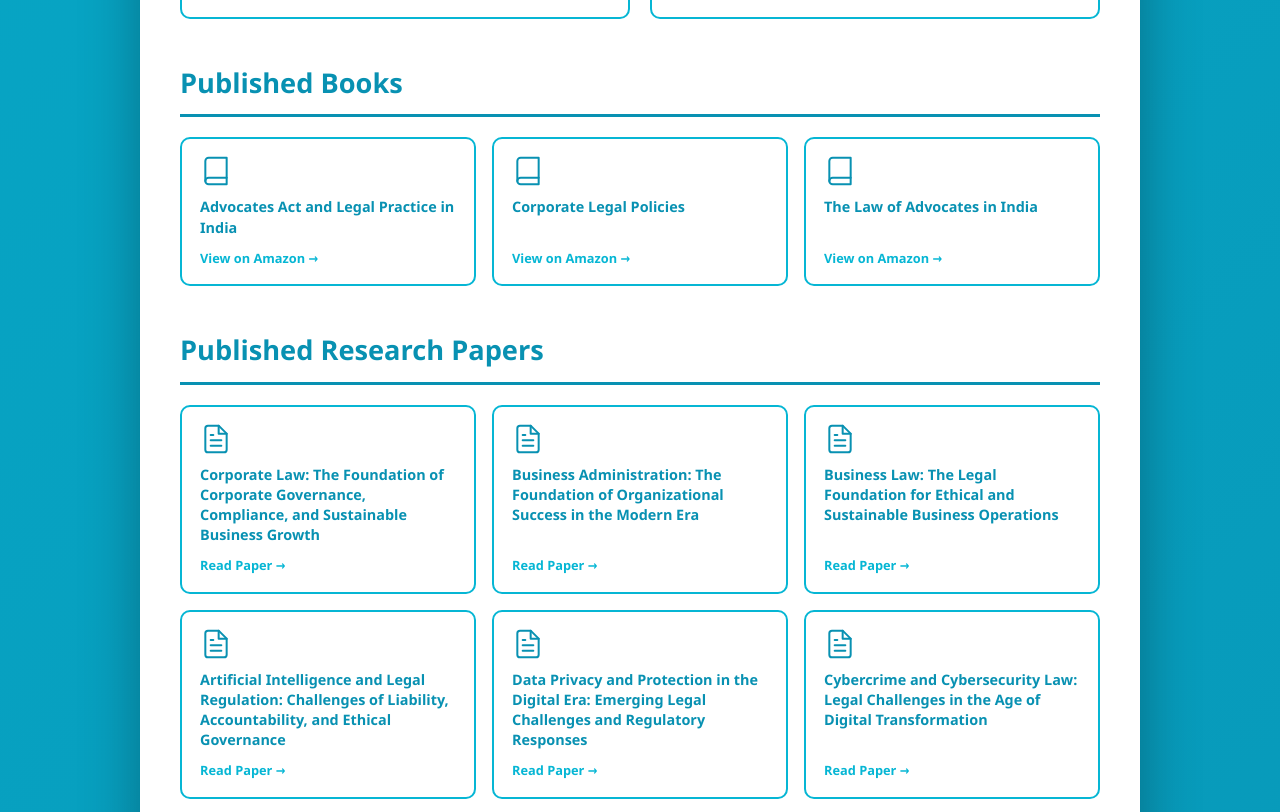
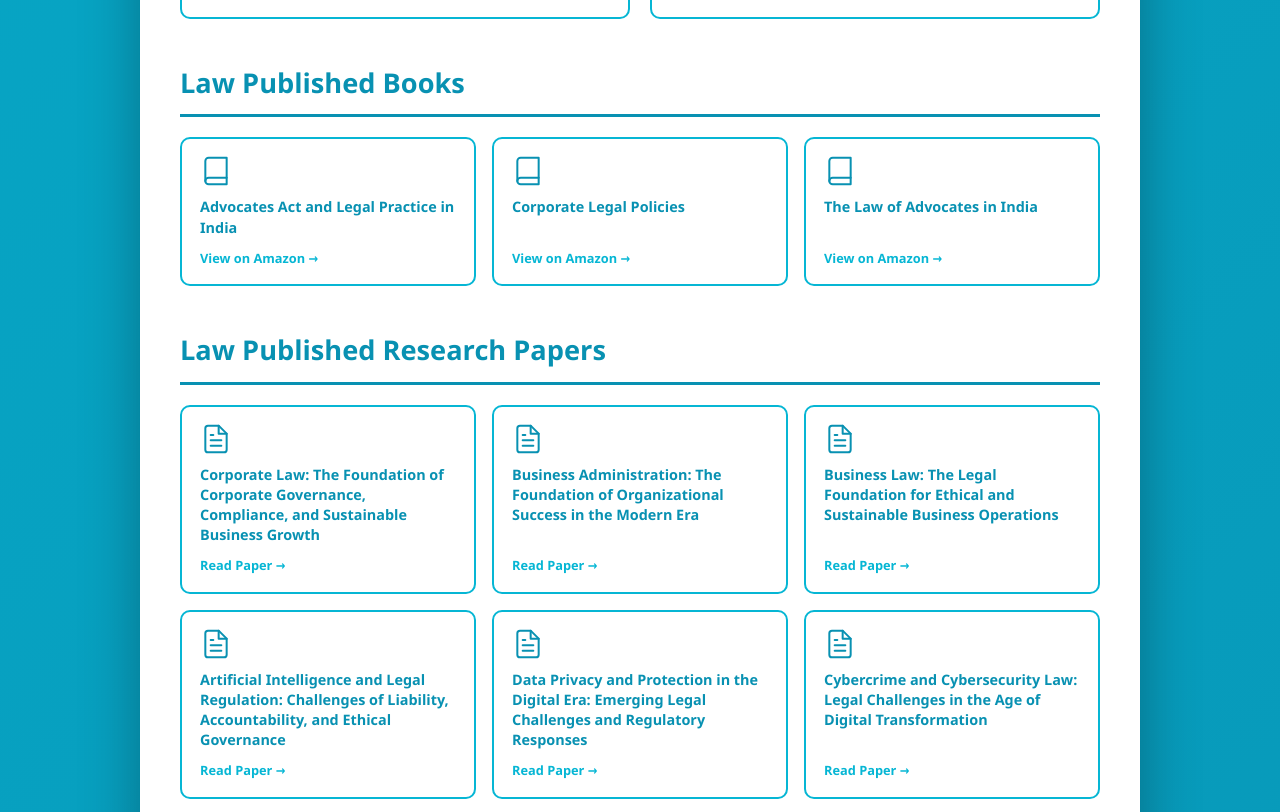
Before and after one commit to mrsaddamnhr31/advocatesaddamhussain.com, a plain HTML site: page index.html in a window 1280 px wide. Shown: the part 4117-4929 px from the top of the page. Drawn offline with Linux system fonts and the light colour scheme.

Commit message:
updated 25-11-26

```diff
--- a/index.html
+++ b/index.html
@@ -1243,7 +1243,7 @@
 
         <!-- PUBLICATIONS: BOOKS -->
         <section class="section" id="publications">
-            <h2 class="section-title">Published Books</h2>
+            <h2 class="section-title">Law Published Books</h2>
             <div class="pub-grid">
                 <div class="pub-card">
                     <div class="pub-icon">
@@ -1271,7 +1271,7 @@
 
         <!-- PUBLICATIONS: PAPERS -->
         <section class="section">
-            <h2 class="section-title">Published Research Papers</h2>
+            <h2 class="section-title">Law Published Research Papers</h2>
             <div class="pub-grid">
                 <div class="pub-card">
                     <div class="pub-icon"><svg xmlns="http://www.w3.org/2000/svg" width="32" height="32" viewBox="0 0 24 24" fill="none" stroke="#0891b2" stroke-width="1.5" stroke-linecap="round" stroke-linejoin="round"><path d="M14 2H6a2 2 0 0 0-2 2v16a2 2 0 0 0 2 2h12a2 2 0 0 0 2-2V8z"/><polyline points="14 2 14 8 20 8"/><line x1="16" y1="13" x2="8" y2="13"/><line x1="16" y1="17" x2="8" y2="17"/><polyline points="10 9 9 9 8 9"/></svg></div>
```
